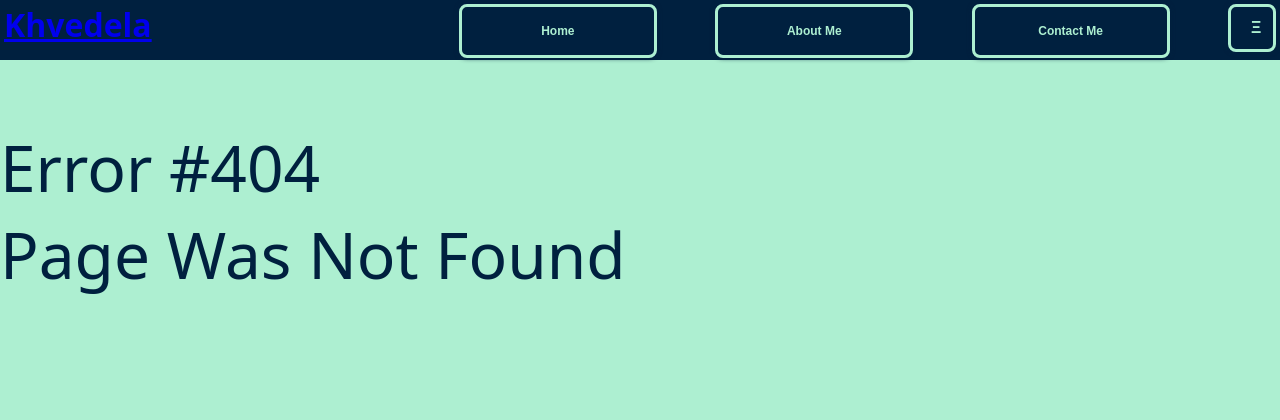
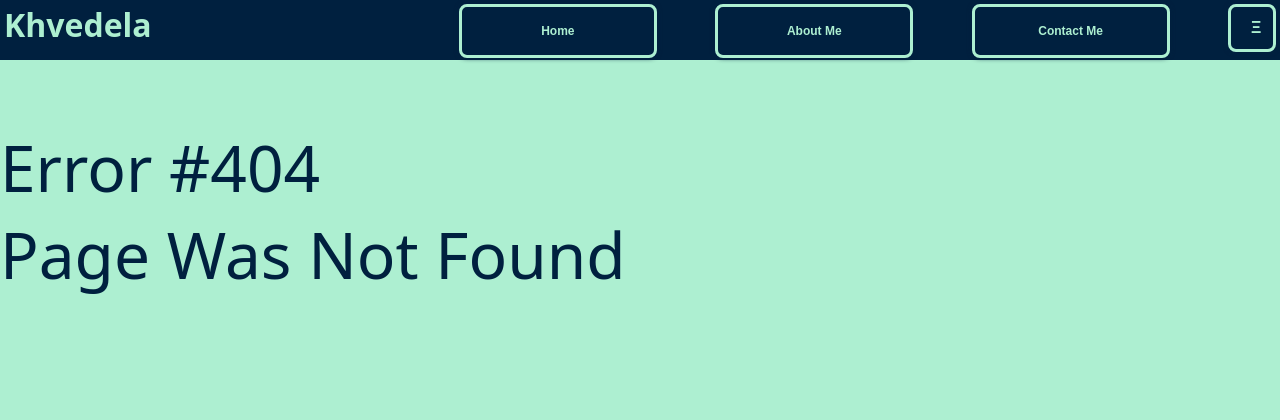
Before and after one commit to itsmekhvedela/itsmekhvedela.github.io, a PHP site: page /404.html in a window 1280 px wide. Shown: the top 420 px of the page. Run offline with PHP 8.4, Linux system fonts and the light colour scheme.

Commit message:
Update stylesv2-0.css

```diff
--- a/stylesv2-0.css
+++ b/stylesv2-0.css
@@ -42,6 +42,10 @@ header {
     color: var(--color-two);
     background: var(--color-one);
     cursor: pointer;
+}
+header a {
+    text-decoration: none;
+    color: var(--color-two);
 }
 nav{
     grid-area: nav;
@@ -191,7 +195,6 @@ nav > .nav-button-open:hover {
 }
 .sidenav .btn-toggle {
     text-align: center;
-    line-height: 50%;
     text-decoration: none;
     font-weight: bold;
     font-size: 20px;
```
